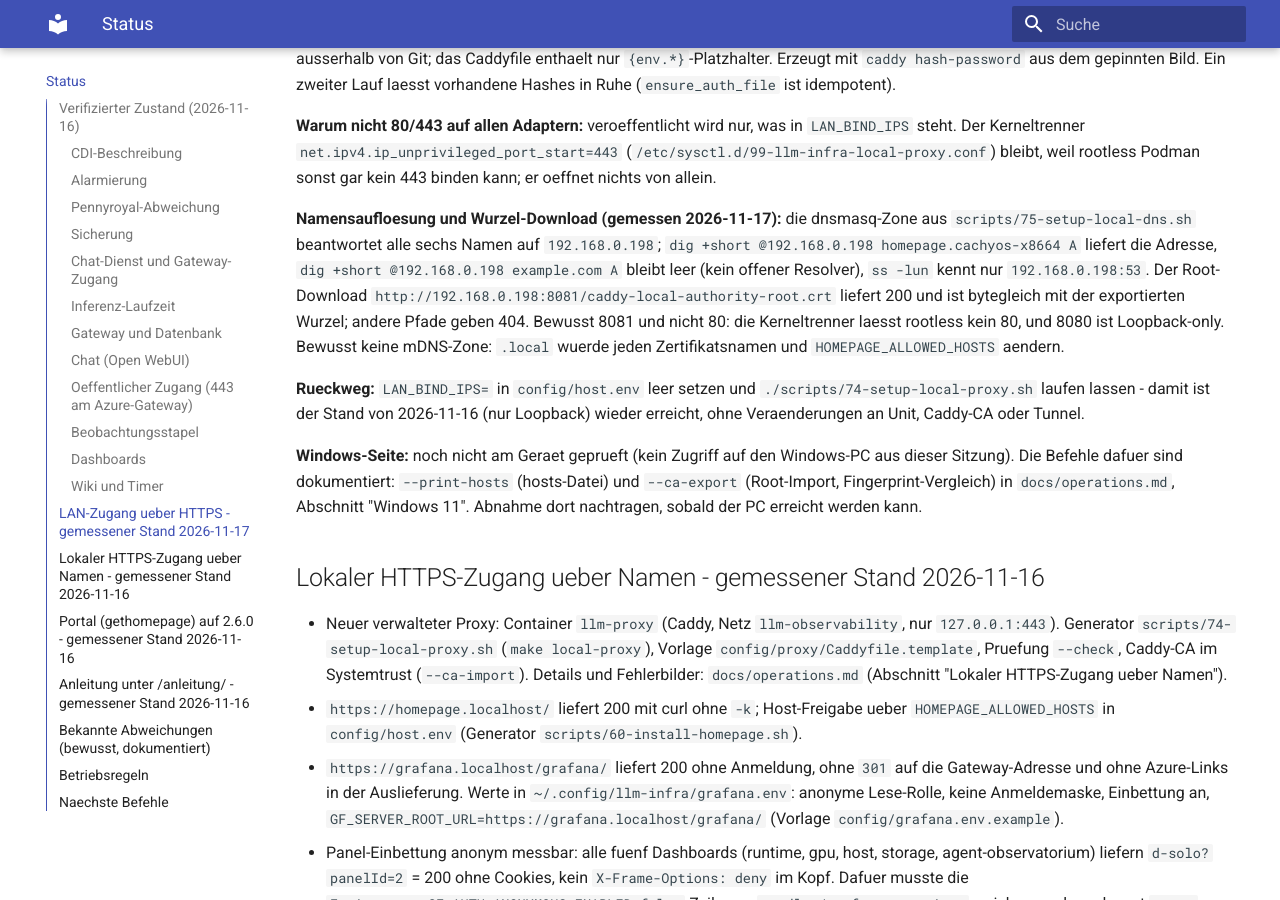
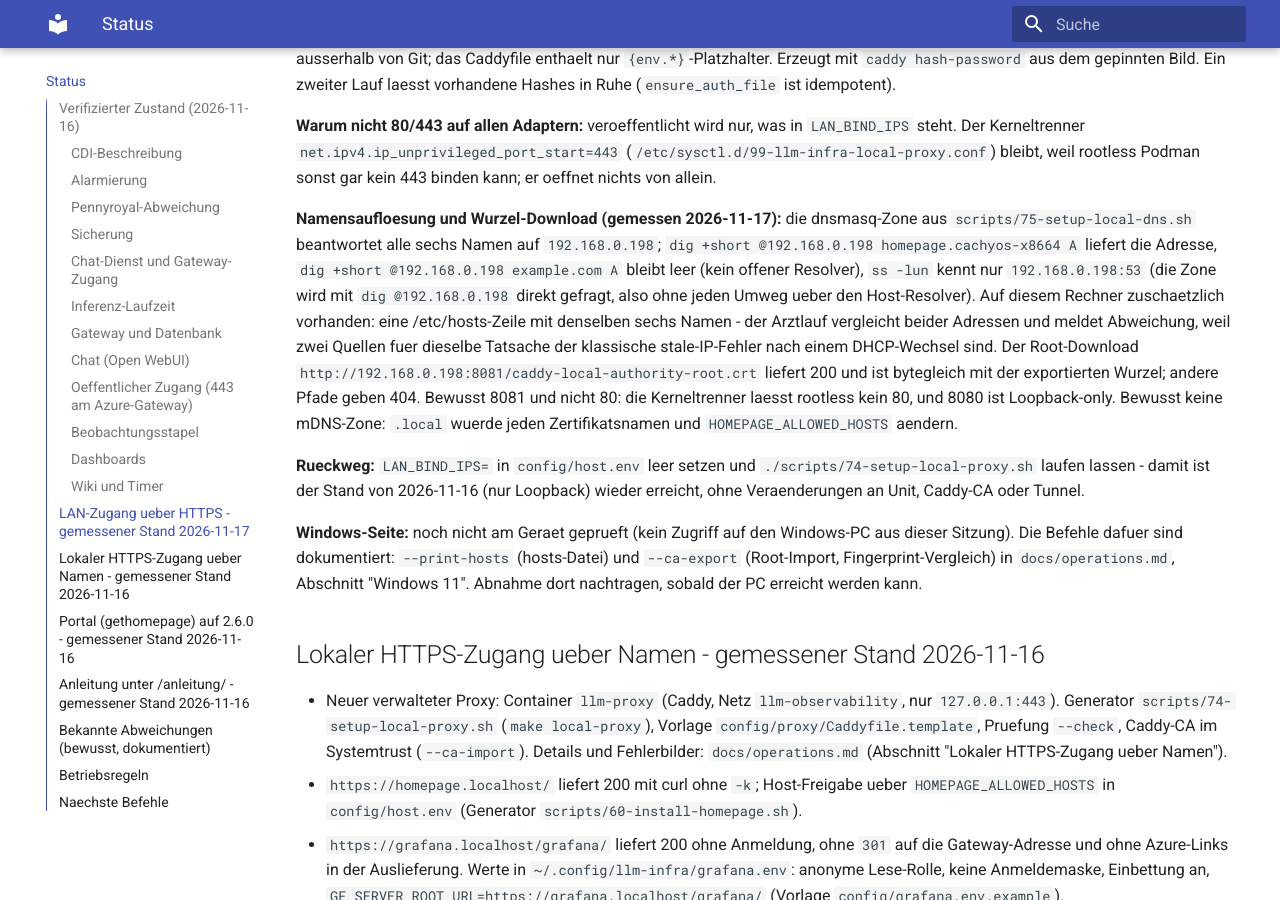
Before and after one commit to thomasdenk79-cyber/llm-infra-setup, an MkDocs documentation site: the page built from docs/status.md, in a window 1280 px wide and 900 px high, scrolled down 5533 px. Built offline with MkDocs 1.6.1 and Material for MkDocs 9.7.7, drawn with Linux system fonts in a browser that asks for light colours.

Commit message:
Catch the two things this notebook case actually exposed
First: /etc/hosts on this host already carried the six LAN names, so a
second source of truth existed next to the zone. Doctor now compares the
address in that line with LAN_BIND_IPS and reports FEHLT on divergence -
the stale-IP bug after a DHCP change (HANDOFF Nr. 20) - and notes when
the zone is the only source. Counter-tested with a fabricated line
carrying 192.168.0.9: the parsing yields that address and would fail.

Second: one name resolved while another did not, on the same zone and the
same proxy. That is the per-name negative cache: a name queried before
the zone existed stays unfindable in the Windows and browser caches even
though dnsmasq answers. Added step 2b to the Windows checklist with the
decisive pair (Resolve-DnsName with and without -DnsOnly, ipconfig
/displaydns) and flushdns plus the browser host cache, and a matching
troubleshooting row. docs/status.md now names /etc/hosts as the second
writer instead of implying the zone is the only answer on this host.

Co-authored-by: Copilot <223556219+Copilot@users.noreply.github.com>

```diff
--- a/docs/status.md
+++ b/docs/status.md
@@ -294,7 +294,12 @@ sonst gar kein 443 binden kann; er oeffnet nichts von allein.
 aus `scripts/75-setup-local-dns.sh` beantwortet alle sechs Namen auf
 `192.168.0.198`; `dig +short @192.168.0.198 homepage.cachyos-x8664 A` liefert die
 Adresse, `dig +short @192.168.0.198 example.com A` bleibt leer (kein offener
-Resolver), `ss -lun` kennt nur `192.168.0.198:53`. Der Root-Download
+Resolver), `ss -lun` kennt nur `192.168.0.198:53` (die Zone wird mit `dig @192.168.0.198` direkt
+gefragt, also ohne jeden Umweg ueber den Host-Resolver). Auf diesem Rechner
+zuschaetzlich vorhanden: eine /etc/hosts-Zeile mit denselben sechs Namen - der
+Arztlauf vergleicht beider Adressen und meldet Abweichung, weil zwei Quellen fuer
+dieselbe Tatsache der klassische stale-IP-Fehler nach einem DHCP-Wechsel sind.
+Der Root-Download
 `http://192.168.0.198:8081/caddy-local-authority-root.crt` liefert 200 und ist
 bytegleich mit der exportierten Wurzel; andere Pfade geben 404. Bewusst 8081 und
 nicht 80: die Kerneltrenner laesst rootless kein 80, und 8080 ist
```
Also changed, not shown: docs/troubleshooting.md (+1 -0 lines), handover/WIN-LAN-TODO.md (+18 -0 lines), 1 other file.
